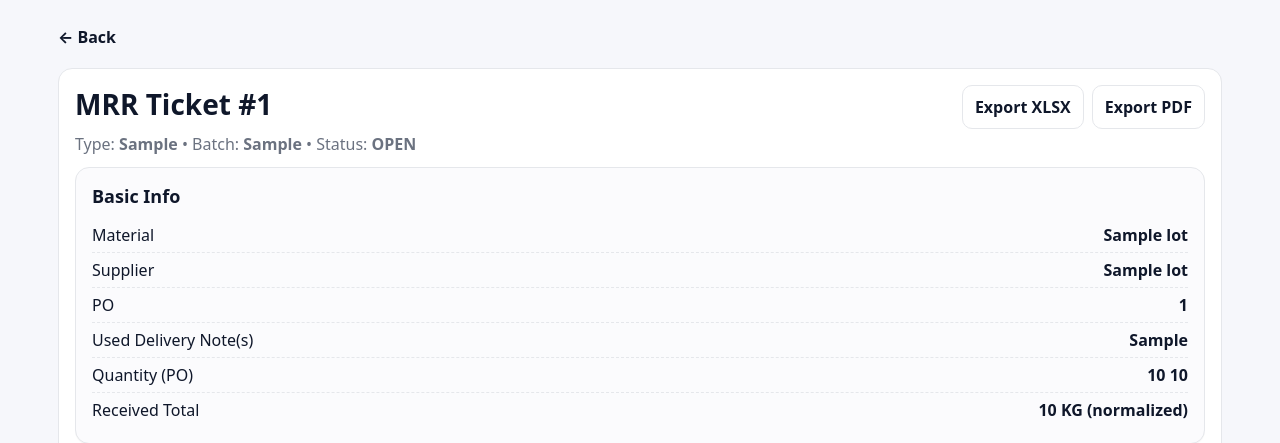
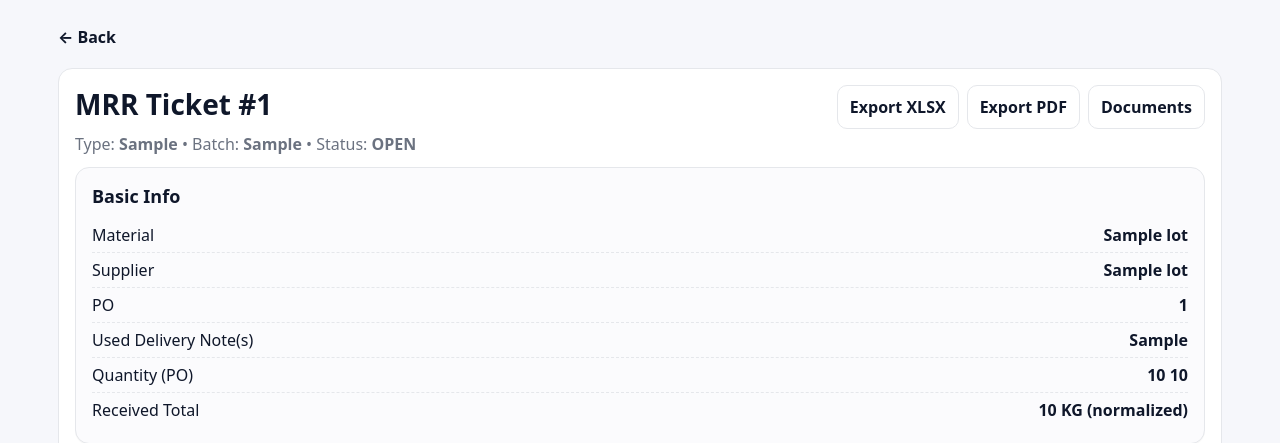
Before and after one commit to paintgree/inspection-erp-liner, a Python web app: template app/templates/mrr_view.html in a window 1280 px wide. Shown: the part 22-465 px from the top of the page. Run offline with Jinja, Linux system fonts and the light colour scheme; the template is opened without the code that fills it: most values are stand-ins (such as "Sample title", 1, 10 or a date in 2020).

Commit message:
Update mrr_view.html

```diff
--- a/app/templates/mrr_view.html
+++ b/app/templates/mrr_view.html
@@ -18,6 +18,8 @@
     <div class="actions">
       <a class="btn" href="/mrr/{{ lot.id }}/export/xlsx">Export XLSX</a>
       <a class="btn" href="/mrr/{{ lot.id }}/export/pdf">Export PDF</a>
+      <a class="btn" href="/mrr/{{ lot.id }}/docs">Documents</a>
+
 
       {% if user.role and user.role|upper == "MANAGER" %}
         <a class="btn btn-warn" href="/mrr-pending-approvals">Pending approvals</a>
```
